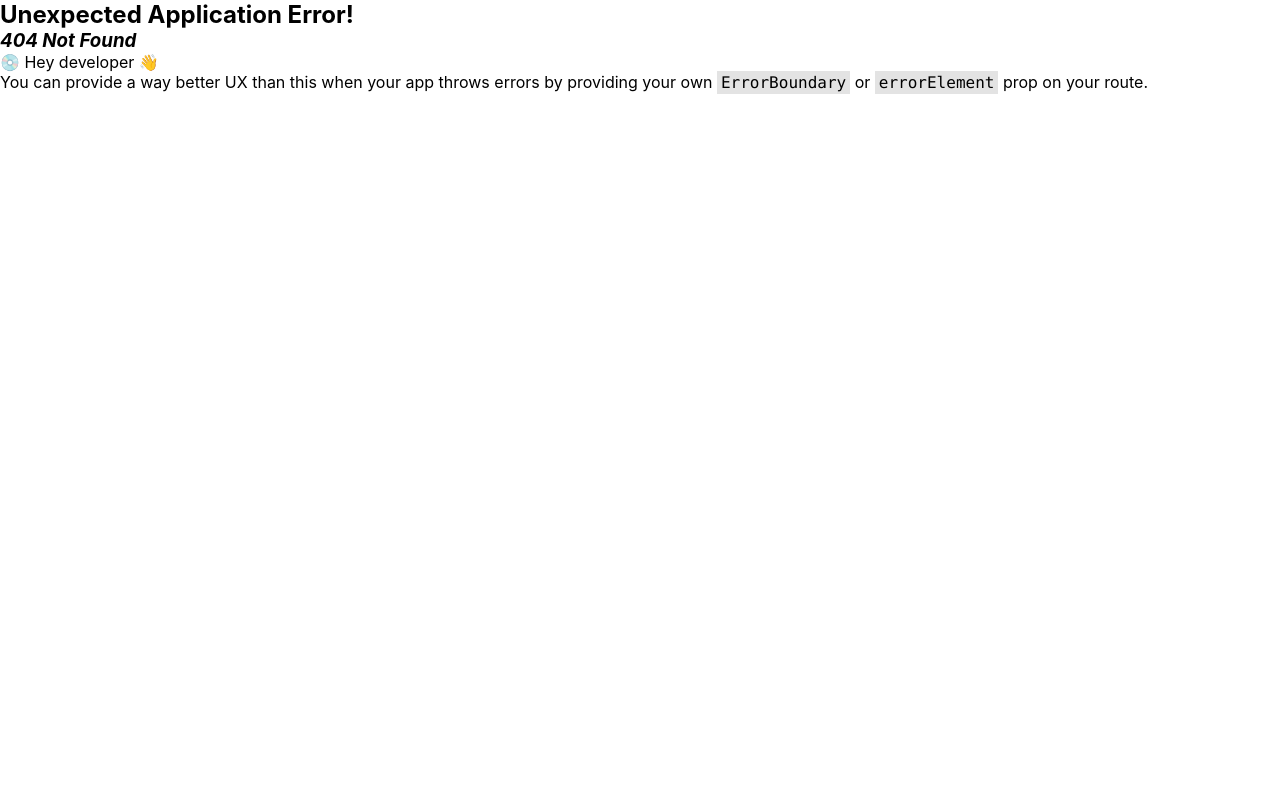
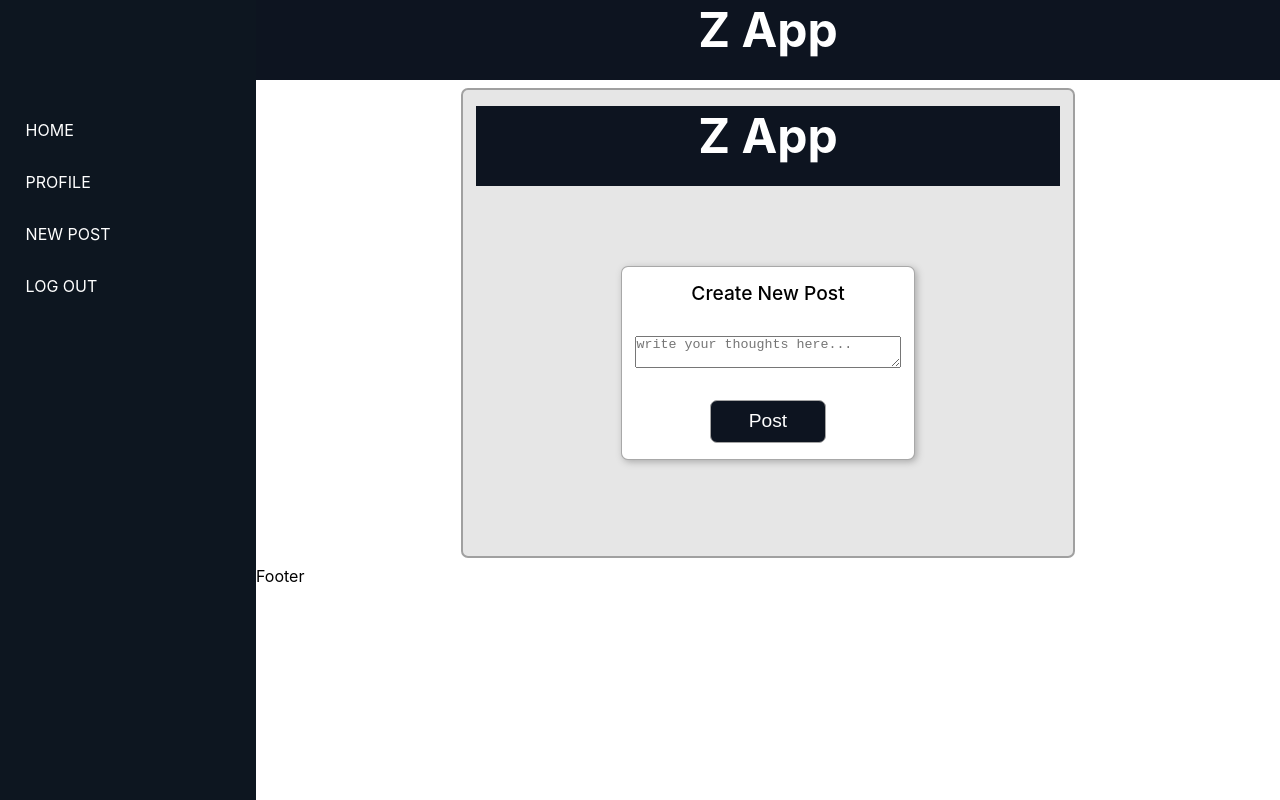
Before and after one commit to ERankushgautam/Z-APP, a React (Create React App) app in the folder frontend/: page /post in a window 1280 px wide. Before the commit this address had no page. Built offline with nearby package versions, Linux system fonts and the light colour scheme; no server answers; sample sign-in values are in the browser's storage.

Commit message:
add a comp that use to new post

```diff
--- a/frontend/src/App.css
+++ b/frontend/src/App.css
@@ -162,3 +162,11 @@ a {
   border-radius: 10px;
   border: 2px solid rgb(173, 173, 173);
 }
+
+/* making new post */
+#caption {
+  margin: 2vh auto;
+  resize: vertical;
+  width: 90%;
+  max-height: 35vh;
+}
--- a/frontend/src/App.js
+++ b/frontend/src/App.js
@@ -14,6 +14,7 @@ import Signup from "./comps/Signup";
 import Login from "./comps/Login";
 import Profile from "./comps/Profile";
 import UserProfile from "./comps/UserProfile";
+import Post from "./comps/Post";
 
 const router = createBrowserRouter(
   createRoutesFromElements(
@@ -22,6 +23,7 @@ const router = createBrowserRouter(
         <Route path="/" element={<Layout />}>
           <Route path="/" element={<Home />} />
           <Route path="/profile" element={<Profile />} />
+          <Route path="/post" element={<Post />} />
           <Route path="/user-profile/:id" element={<UserProfile />} />
         </Route>
       </Route>
--- a/frontend/src/comps/Header.js
+++ b/frontend/src/comps/Header.js
@@ -15,6 +15,9 @@ function Header() {
           <Link to="/profile">PROFILE</Link>
         </li>
         <li>
+          <Link to="/post">NEW POST</Link>
+        </li>
+        <li>
           <Link onClick={logout} to="/login">
             LOG OUT
           </Link>
--- a/frontend/src/comps/Home.js
+++ b/frontend/src/comps/Home.js
@@ -3,7 +3,6 @@ import { useNavigate } from "react-router-dom";
 
 function Home() {
   const [posts, setPosts] = useState([]);
-  const [profileData, setProfileData] = useState(null);
   const navigate = useNavigate();
 
   const API_URL = process.env.REACT_APP_API_URL;
@@ -42,7 +41,7 @@ function Home() {
   };
 
   const userProfile = async (id) => {
-    if (JSON.parse(auth)._id == id) {
+    if (JSON.parse(auth)._id === id) {
       navigate(`/profile`);
     } else {
       navigate(`/user-profile/${id}`);
--- /dev/null
+++ b/frontend/src/comps/Post.js
@@ -0,0 +1,56 @@
+import React, { useState } from "react";
+import Logo from "./Logo";
+import { useNavigate } from "react-router-dom";
+
+function Post() {
+  const [content, setContent] = useState("");
+  const navigate = useNavigate();
+
+  const API_URL = process.env.REACT_APP_API_URL;
+
+  let auth = localStorage.getItem("user");
+  auth = JSON.parse(auth);
+  const userID = auth._id;
+  const username = auth.username;
+  const name = auth.name;
+
+  const handlePost = async () => {
+    const post = { name, username, userID, content };
+    if (auth) {
+      try {
+        const responce = await fetch(`${API_URL}/post`, {
+          method: "POST",
+          headers: {
+            "Content-Type": "application/json",
+          },
+          body: JSON.stringify(post),
+        });
+        const result = await responce.json();
+        console.log(result);
+        navigate("/");
+      } catch (error) {
+        console.log(error);
+      }
+    }
+  };
+
+  return (
+    <div className="post">
+      <Logo />
+      <div className="form">
+        <p>Create New Post</p>
+        <textarea
+          value={content}
+          name="caption"
+          id="caption"
+          placeholder="write your thoughts here..."
+          onChange={(e) => setContent(e.target.value)}
+        />
+
+        <button onClick={handlePost}>Post</button>
+      </div>
+    </div>
+  );
+}
+
+export default Post;
```
